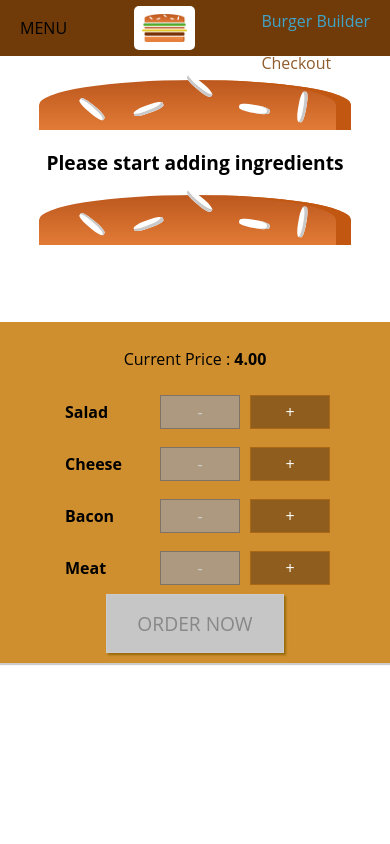
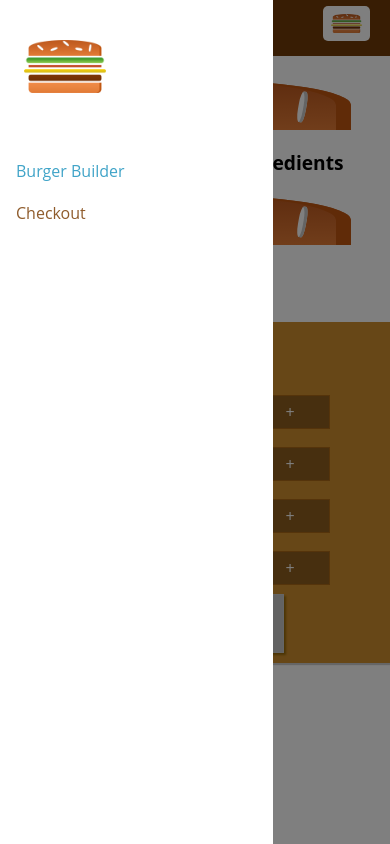
Before and after one commit to rahulmathews/Burger-Builder, a React (Create React App) app: page / in a window 390 px wide. Built offline with nearby package versions, Linux system fonts and the light colour scheme; the HTML template or start-up script is replaced by a standard one.

Commit message:
added responsive side drawer

```diff
--- a/src/components/Layout/Layout.js
+++ b/src/components/Layout/Layout.js
@@ -1,18 +1,30 @@
-import React from 'react';
+import React, {Component} from 'react';
 
 import Aux from '../../hoc/Aux';
 import classes from './Layout.module.css';
 import Toolbar from '../UI/Navigation/Toolbar/Toolbar';
+import SideDrawer from '../UI/Navigation/SideDrawer/SideDrawer';
 
-const layout = (props) => {
-    return (
+class Layout extends Component{
+    state = {
+        showSideDrawer : true
+    }
+
+    sideDrawerCloseHandler = () => {
+        this.setState({showSideDrawer : false});
+    }
+
+    render(){
+        return(
             <Aux>
                 <Toolbar />
+                <SideDrawer open={this.state.showSideDrawer} closed={this.sideDrawerCloseHandler} />
                 <main className={classes.Content}>
-                {props.children}
+                    {this.props.children}
                 </main>
             </Aux>
         )
     }
+}
 
-export default layout;
+export default Layout;
--- a/src/components/Logo/Logo.module.css
+++ b/src/components/Logo/Logo.module.css
@@ -8,4 +8,5 @@
 
 .Logo img{
     height: 100%;
+    margin-bottom: 32px;
 }
--- /dev/null
+++ b/src/components/UI/Navigation/SideDrawer/SideDrawer.js
@@ -0,0 +1,28 @@
+import React from 'react'
+
+import Logo from '../../../Logo/Logo';
+import NavigationItems from '../NavigationItems/NavigationItems';
+import classes from './SideDrawer.module.css';
+import Backdrop from '../../Backdrop/Backdrop';
+import Aux from '../../../../hoc/Aux';
+
+const sideDrawer = (props) => {
+    let attachedClasses = [classes.SideDrawer, classes.Close];
+    if(props.open){
+        attachedClasses = [classes.SideDrawer, classes.Open];
+    }
+
+    return (
+        <Aux>
+            <Backdrop show={props.open} clicked={props.closed}/>
+            <div className={attachedClasses.join(' ')}>
+                <div className={classes.Logo}>
+                    <Logo />
+                </div>
+                <NavigationItems />
+            </div>
+        </Aux>
+    )
+}
+
+export default sideDrawer;
--- /dev/null
+++ b/src/components/UI/Navigation/SideDrawer/SideDrawer.module.css
@@ -0,0 +1,32 @@
+.SideDrawer {
+    position: fixed;
+    width: 280px;
+    max-width: 70%;
+    height: 100%;
+    left: 0;
+    top: 0;
+    z-index: 200;
+    background-color: white;
+    padding: 32px 16px;
+    box-sizing: border-box;
+    transition: transform 0.3s ease-out;
+}
+
+@media (min-width: 500px) {
+    .SideDrawer {
+        display: none;
+    }
+}
+
+.Open {
+    transform: translateX(0);
+}
+
+.Close {
+    transform: translateX(-100%);
+}
+
+.Logo {
+    height: 11%;
+    margin-bottom: 32px;
+}
--- a/src/components/UI/Navigation/Toolbar/Toolbar.js
+++ b/src/components/UI/Navigation/Toolbar/Toolbar.js
@@ -8,8 +8,10 @@
     return (
         <header className={classes.Toolbar}>
             <div>MENU</div>
-            <Logo />
-            <nav>
+            <div className={classes.Logo}>
+                <Logo />
+            </div>
+            <nav className={classes.DesktopOnly}>
                 <NavigationItems />
             </nav>
         </header>
--- a/src/components/UI/Navigation/Toolbar/Toolbar.module.css
+++ b/src/components/UI/Navigation/Toolbar/Toolbar.module.css
@@ -1,18 +1,28 @@
 .Toolbar {
+    height: 56px;
+    width: 100%;
+    position: fixed;
     top: 0;
     left: 0;
-    position: fixed;
-    width: 100%;
-    height: 56px;
     background-color: #703B09;
     display: flex;
     justify-content: space-between;
     align-items: center;
-    padding: 0px 20px;
+    padding: 0 20px;
     box-sizing: border-box;
     z-index: 90;
 }
 
-.Toolbar nav{
+.Toolbar nav {
     height: 100%;
 }
+
+.Logo {
+    height: 80%;
+}
+
+@media (max-width: 499px) {
+    .DesktopOnly {
+        display: none;
+    }
+}
```
Lines whose indentation alone changed are shown as unchanged.
